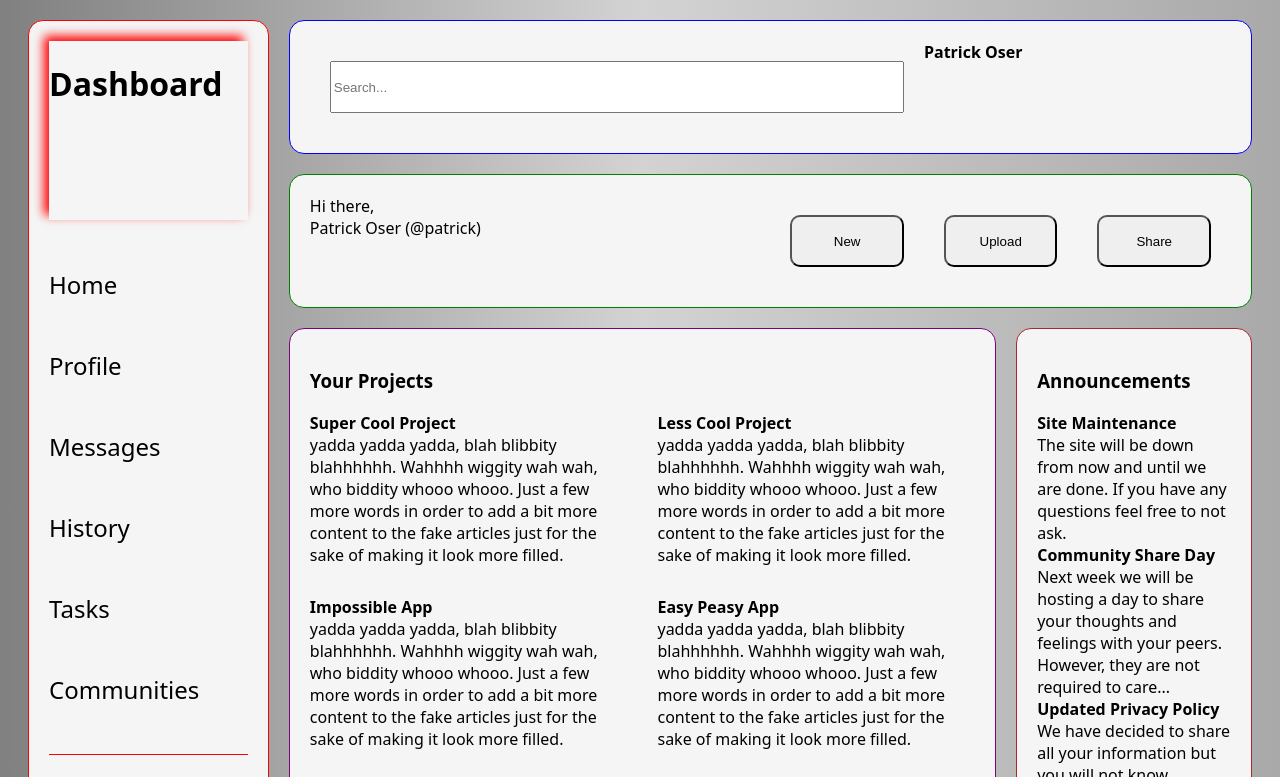
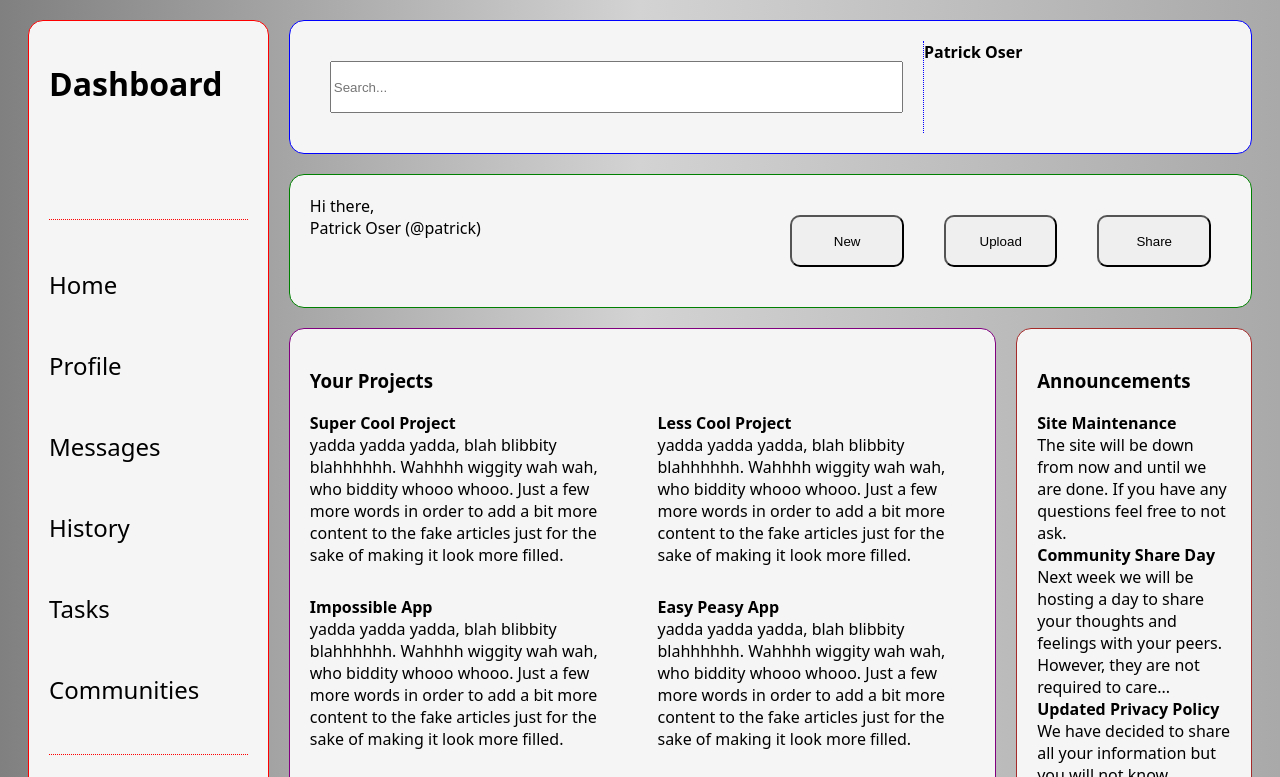
Before and after one commit to TapTapYap/Admin-dasboard, a plain HTML site: page index.html in a window 1280 px wide. Shown: the top 777 px of the page. Drawn offline with Linux system fonts and the light colour scheme.

Commit message:
Added some dividing lines to content.

```diff
--- a/style.css
+++ b/style.css
@@ -25,7 +25,8 @@ body {
 }
 
 .top-sidebar {
-    box-shadow: -5px -5px 10px red;
+    /* box-shadow: -5px -5px 10px red; */
+    border-bottom: 1px dotted red;
 }
 
 .middle-sidebar {
@@ -33,7 +34,7 @@ body {
     flex-direction: column;
     justify-content: space-evenly;
     font-size: x-large;
-    border-bottom: 1px red solid;
+    border-bottom: 1px red dotted;
 }
 
 .bottom-sidebar {
@@ -52,6 +53,7 @@ body {
 
 .left-header {
     display: flex;
+    border-right: 1px dotted blue;
 }
 
 .left-header > input {
```
